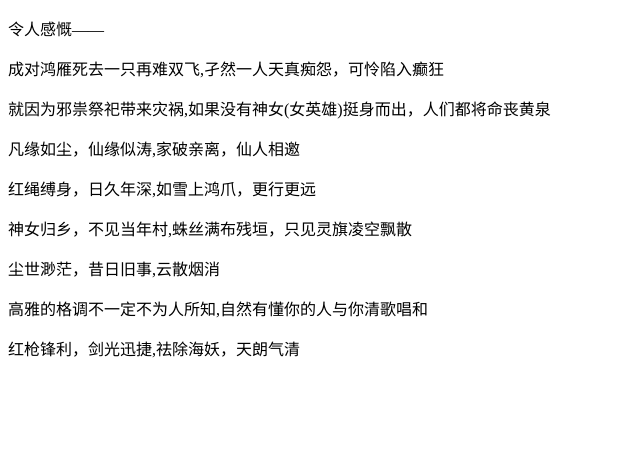
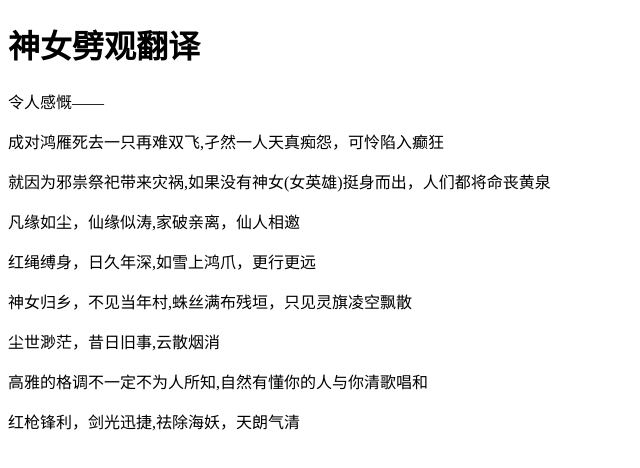
Before and after one commit to xlll111/zl, a plain HTML site: page 神女劈观/2/index.html in a window 1280 px wide. Shown: the whole page, without its empty margins (0-640 px from the left). Drawn offline with Linux system fonts and the light colour scheme.

Commit message:
Update index.html

```diff
--- a/神女劈观/2/index.html
+++ b/神女劈观/2/index.html
@@ -9,6 +9,7 @@
 </head>
 
 <body>
+    <h1>神女劈观翻译</h1>
     <p>令人感慨——</p>
     <p>成对鸿雁死去一只再难双飞,孑然一人天真痴怨，可怜陷入癫狂</p>
     <p>就因为邪祟祭祀带来灾祸,如果没有神女(女英雄)挺身而出，人们都将命丧黄泉</p>
```
